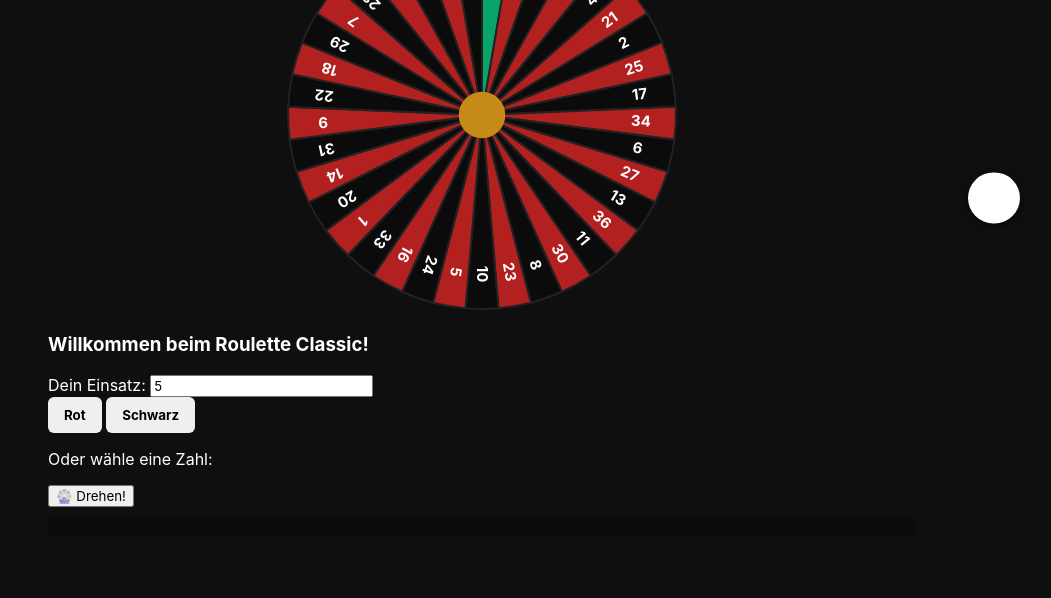
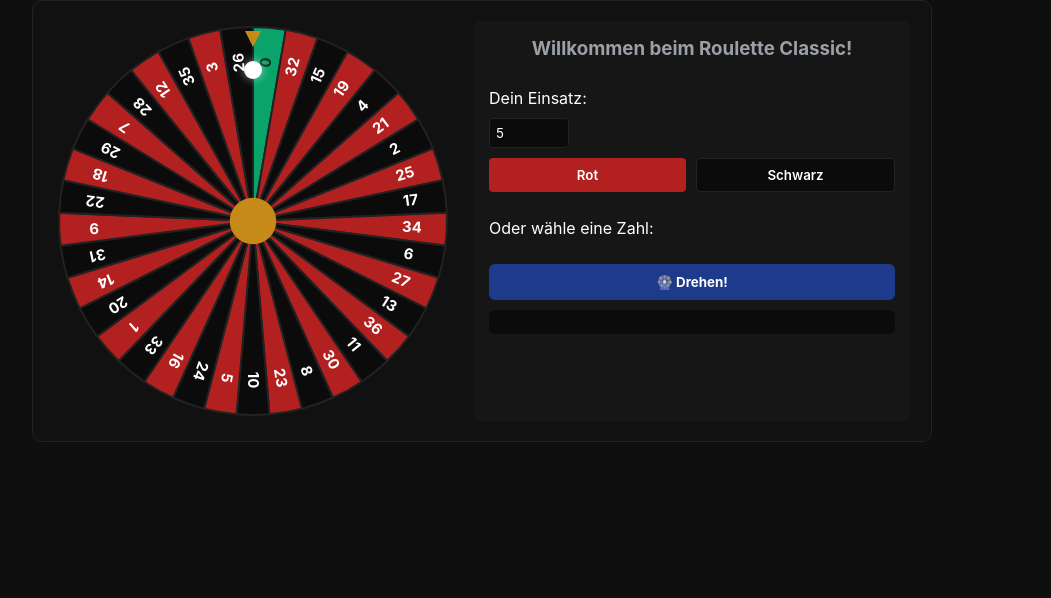
Before and after one commit to valentinjamie09-sudo/rollet.github.io, a plain HTML site: page index.html in a window 1280 px wide. Shown: the part 202-800 px from the top of the page, without its empty margins (158-1209 px from the left). Drawn offline with Linux system fonts and the light colour scheme.

Commit message:
Update style.css

```diff
--- a/style.css
+++ b/style.css
@@ -17,7 +17,7 @@
 body {
   margin: 0;
   background: var(--bg);
-  color: #fff;
+  color: white;
   display: flex;
   align-items: center;
   justify-content: center;
@@ -25,191 +25,143 @@ body {
 }
 
 .container {
-  width: 100%;
+  width: 95%;
   max-width: 900px;
-  padding: 16px;
 }
 
 header {
   display: flex;
+  justify-content: space-between;
   align-items: center;
-  gap: 10px;
-  flex-wrap: wrap;
+  margin-bottom: 16px;
 }
 
-header h1 {
-  font-size: 22px;
-  font-weight: 700;
+h1 {
+  font-size: 1.5rem;
+  margin: 0;
 }
 
-header .balance {
-  margin-left: auto;
+.balance {
   color: var(--muted);
-  font-size: 15px;
 }
 
-.card {
-  background: linear-gradient(180deg, #161616 0, #111 100%);
-  border-radius: 8px;
-  padding: 16px;
+.game {
+  display: flex;
+  gap: 20px;
+  background: #111;
+  border-radius: 10px;
+  padding: 20px;
   border: 1px solid #222;
-  margin-top: 10px;
-}
-
-.top {
-  display: flex;
-  flex-direction: row;
-  gap: 16px;
-  justify-content: center;
-  flex-wrap: wrap;
 }
 
 .wheel-wrap {
-  flex: 1 1 420px;
+  flex: 1;
   display: flex;
   justify-content: center;
-}
-
-.wheel-stage {
+  align-items: center;
   position: relative;
-  width: 100%;
-  max-width: 420px;
-  aspect-ratio: 1;
-  border-radius: 50%;
-  display: flex;
-  align-items: center;
-  justify-content: center;
+  max-width: 400px;
+  aspect-ratio: 1 / 1; /* 👈 hält das Rad immer rund */
 }
 
 canvas#wheel {
   width: 100%;
   height: auto;
   border-radius: 50%;
-  touch-action: none;
+  display: block;
 }
 
 .ball {
   position: absolute;
-  width: 4%;
-  aspect-ratio: 1;
+  width: 18px;
+  height: 18px;
+  background: white;
   border-radius: 50%;
-  background: #fff;
-  right: 8%;
-  top: 50%;
-  transform: translateY(-50%);
-  box-shadow: 0 2px 6px rgba(0, 0, 0, 0.6);
+  box-shadow: 0 0 10px rgba(255, 255, 255, 0.5);
+  right: calc(50% - 9px);
+  top: 10%;
 }
 
-.wheel-center {
-  position: absolute;
-  width: 14%;
-  aspect-ratio: 1;
-  border-radius: 50%;
-  background: var(--gold);
+.panel {
+  flex: 1;
+  background: var(--panel);
+  border-radius: 8px;
+  padding: 16px;
   display: flex;
-  align-items: center;
-  justify-content: center;
-  font-weight: 700;
-  color: #111;
-  font-size: clamp(16px, 3vw, 24px);
+  flex-direction: column;
+  gap: 10px;
 }
 
-.controls {
-  flex: 1 1 320px;
-  display: flex;
-  flex-direction: column;
-  gap: 12px;
-  padding: 4px;
+.panel h3 {
+  margin-top: 0;
+  color: var(--muted);
+  text-align: center;
 }
 
-.welcome {
-  background: #171717;
-  border-radius: 4px;
-  padding: 10px;
-  text-align: center;
-  color: var(--muted);
-  font-size: 14px;
-}
-
-.bet-row {
-  display: flex;
-  gap: 10px;
-  align-items: center;
-  flex-wrap: wrap;
-  justify-content: center;
-}
-
-.bet-row input[type=number] {
-  width: 100px;
-  padding: 8px;
+input[type="number"] {
+  width: 80px;
+  padding: 6px;
   border-radius: 4px;
   border: 1px solid #222;
   background: #0b0b0b;
   color: #fff;
-  text-align: center;
 }
 
-.btn-group {
+.buttons {
   display: flex;
-  justify-content: center;
   gap: 10px;
-  flex-wrap: wrap;
 }
 
 .btn {
-  padding: 10px 16px;
-  border-radius: 6px;
-  border: 0;
+  flex: 1;
+  padding: 8px 10px;
+  border: none;
   cursor: pointer;
-  font-weight: 700;
+  border-radius: 4px;
+  font-weight: 600;
 }
 
-.btn-red {
+.red {
   background: var(--red);
   color: #fff;
 }
 
-.btn-black {
-  background: #0b0b0b;
+.black {
+  background: var(--black);
   color: #fff;
   border: 1px solid #222;
 }
 
-.btn-spin {
+.spin-btn {
   background: var(--accent);
   color: #fff;
-  padding: 12px 20px;
-  font-size: 16px;
+  font-weight: 700;
+  padding: 10px;
+  border: none;
   border-radius: 6px;
-  width: 100%;
+  cursor: pointer;
 }
 
 .result {
-  margin-top: 10px;
-  padding: 10px;
+  background: #0b0b0b;
+  padding: 8px;
   border-radius: 6px;
-  background: #0b0b0b;
+  text-align: center;
   color: var(--muted);
-  text-align: center;
+  min-height: 24px;
 }
 
-@media (max-width: 600px) {
-  .top {
-    flex-direction: column;
-    align-items: center;
-  }
-
-  header {
+@media (max-width: 720px) {
+  .game {
     flex-direction: column;
     align-items: center;
   }
 
   .wheel-wrap {
+    max-width: 300px;
+  }
+
+  .panel {
     width: 100%;
   }
-
-  .controls {
-    width: 100%;
-    align-items: center;
-  }
 }
```
